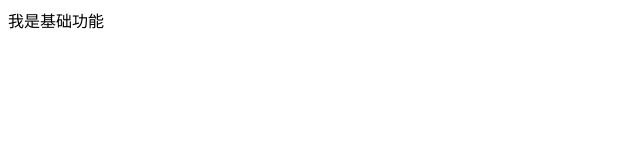
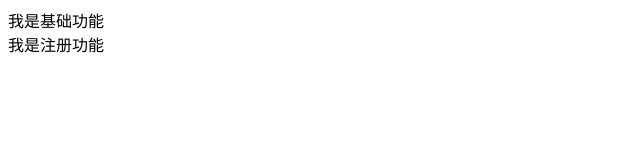
Before and after one commit to Candice-pt/myFirst, a plain HTML site: page index.html in a window 1280 px wide. Shown: the whole page, without its empty margins (0-640 px from the left). Drawn offline with Linux system fonts and the light colour scheme.

Commit message:
我是注册功能

```diff
--- a/index.html
+++ b/index.html
@@ -11,5 +11,6 @@
 </head>
 <body>
     <div>我是基础功能</div>
+    <div>我是注册功能</div>
 </body>
 </html>
```
